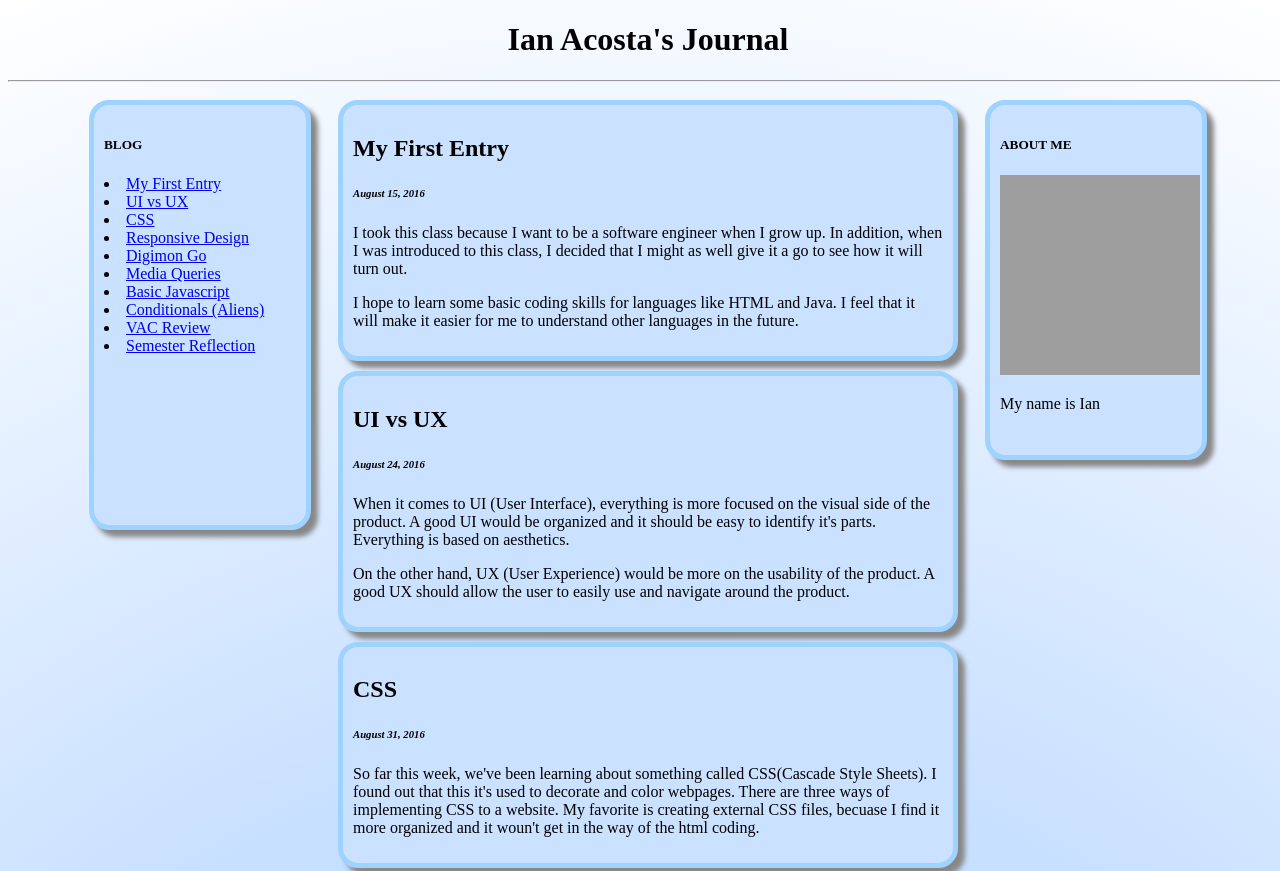
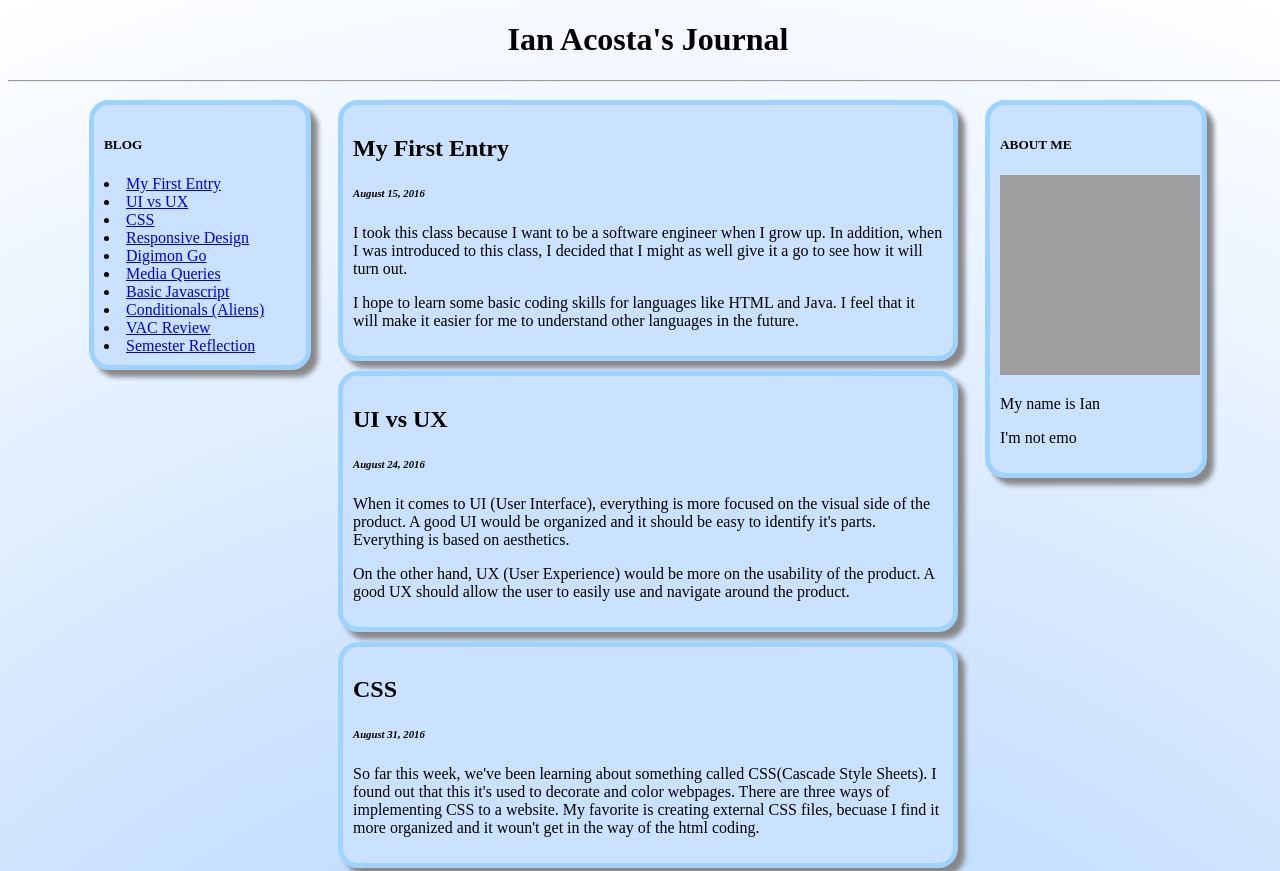
Before and after one commit to IanAcosta1/Journal, a plain HTML site: page index.html in a window 1280 px wide. Shown: the top 871 px of the page. Drawn offline with Linux system fonts and the light colour scheme; grey boxes are pictures that could not be loaded.

Commit message:
finished css and js

```diff
--- a/css/styles.css
+++ b/css/styles.css
@@ -6,7 +6,7 @@
   border: 5px solid #9ED2FF;
   border-radius: 20px;
   box-shadow: 7px 7px 5px #888888;
-  height: 400px;
+  height: auto;
 }
 
 .content {
@@ -33,7 +33,7 @@
 }
 .aboutme {
   width: 15%;
-  height: 330px;
+  height: auto;
   background-color: #CAE1FF;
   padding: 10px;
   margin: 10px;
--- a/index.html
+++ b/index.html
@@ -20,6 +20,7 @@
         <h5>ABOUT ME</h5>
         <img src="http://s3.favim.com/orig/42/anime-anime-boy-bad-black-dark-Favim.com-351593.jpg" height="200" width="200">
         <p>My name is Ian</p>
+         <p>I'm not emo</p>
       </div>
     </div>
   </body>
```
